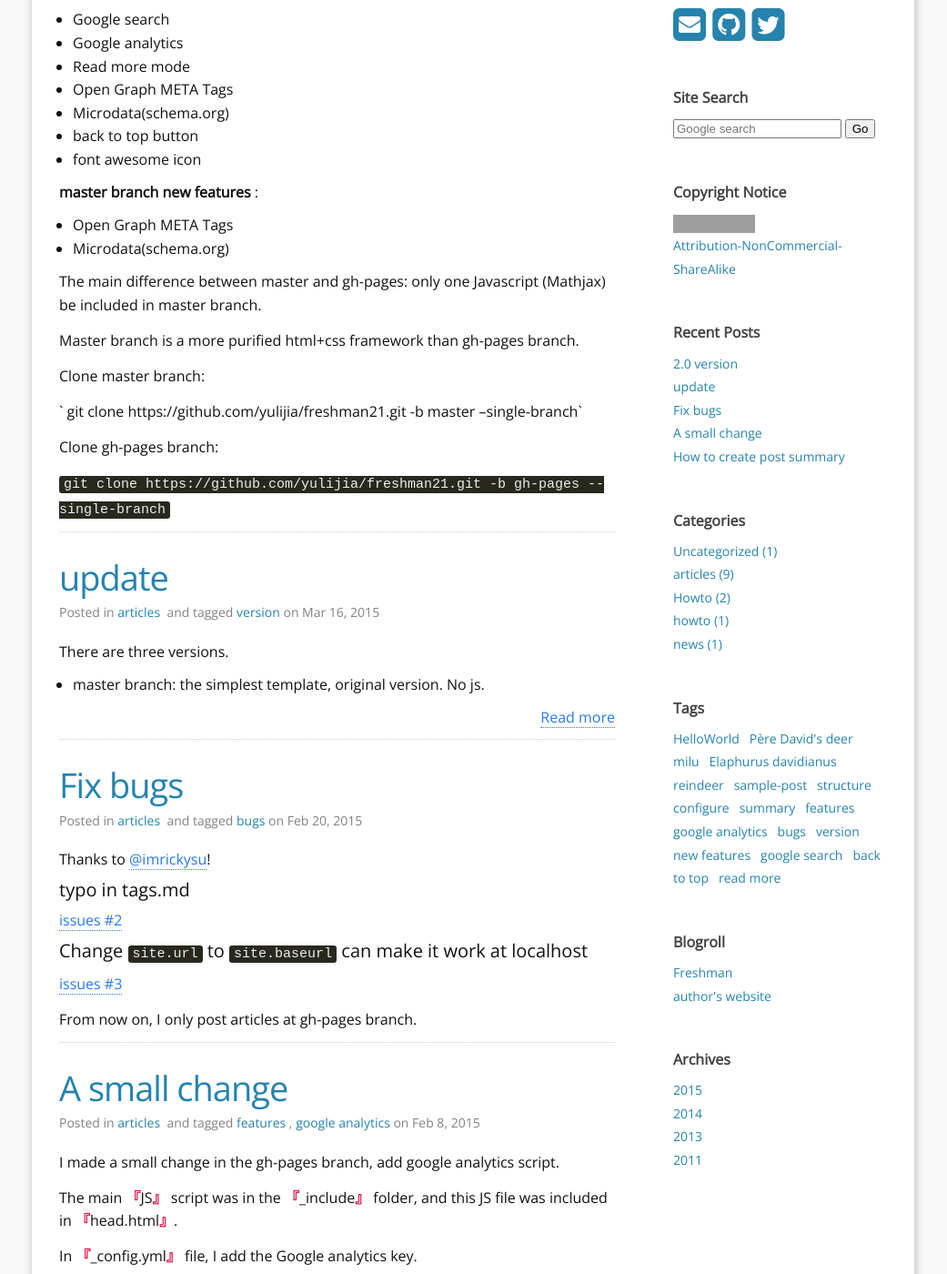
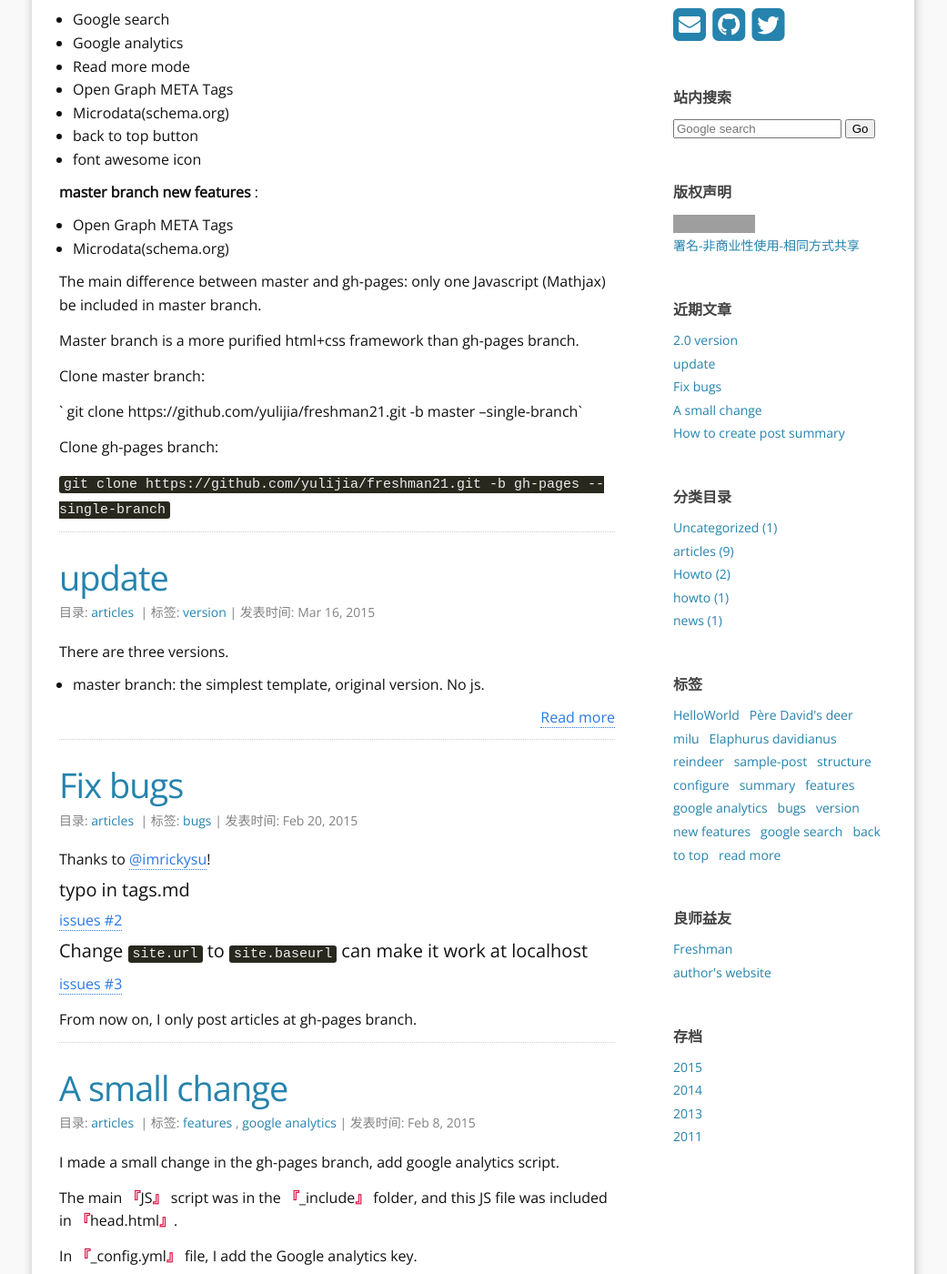
Before and after one commit to ginoyu/ginoyu.github.io, a Jekyll site: the page built from index.html, in a window 1280 px wide and 1400 px high, scrolled down 441 px. Shown: the whole window at 91% size, without its empty margins (120-1161 px from the left). Built offline with Jekyll 4.4.1, drawn with Linux system fonts in a browser that asks for light colours; nearby versions of some CDN libraries; the list of posts is cut into pages by our own code; some of the changed text lies outside the part shown; grey boxes are pictures that could not be loaded.

Commit message:
add theme

```diff
--- a/_config.yml
+++ b/_config.yml
@@ -22,7 +22,7 @@
 ### Site setting:
 ShowContactInfo: "True" # Personal Info (twitter,github,email) can be seen on aboutme-sidebar, those info only shown where ShowContactInfo == True
 default_column: "two" # blog style: two columns, if default_column != "two", you will see a one column blog.
-default_locale: "en" # blog sidebar language set, only include: English(en) and Chinese (cn)
+default_locale: "cn" # blog sidebar language set, only include: English(en) and Chinese (cn)
 
 locales:
     en:
```
